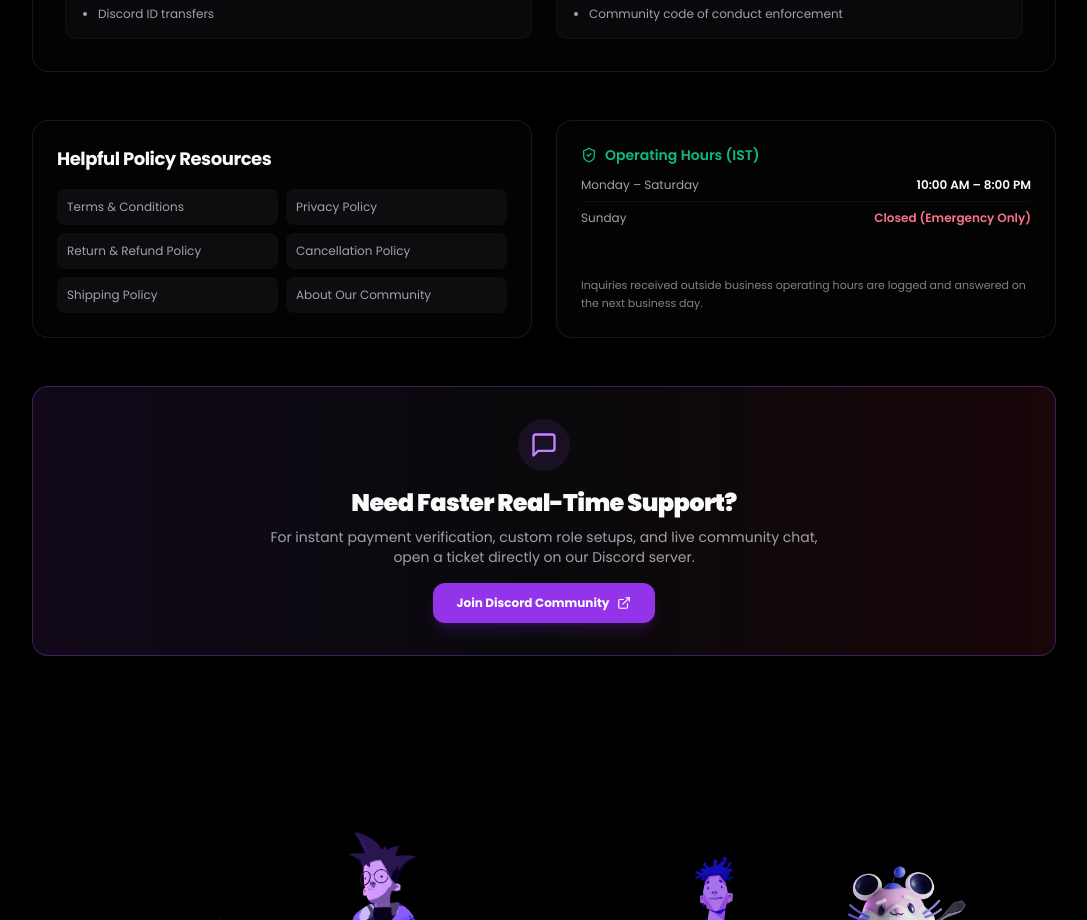
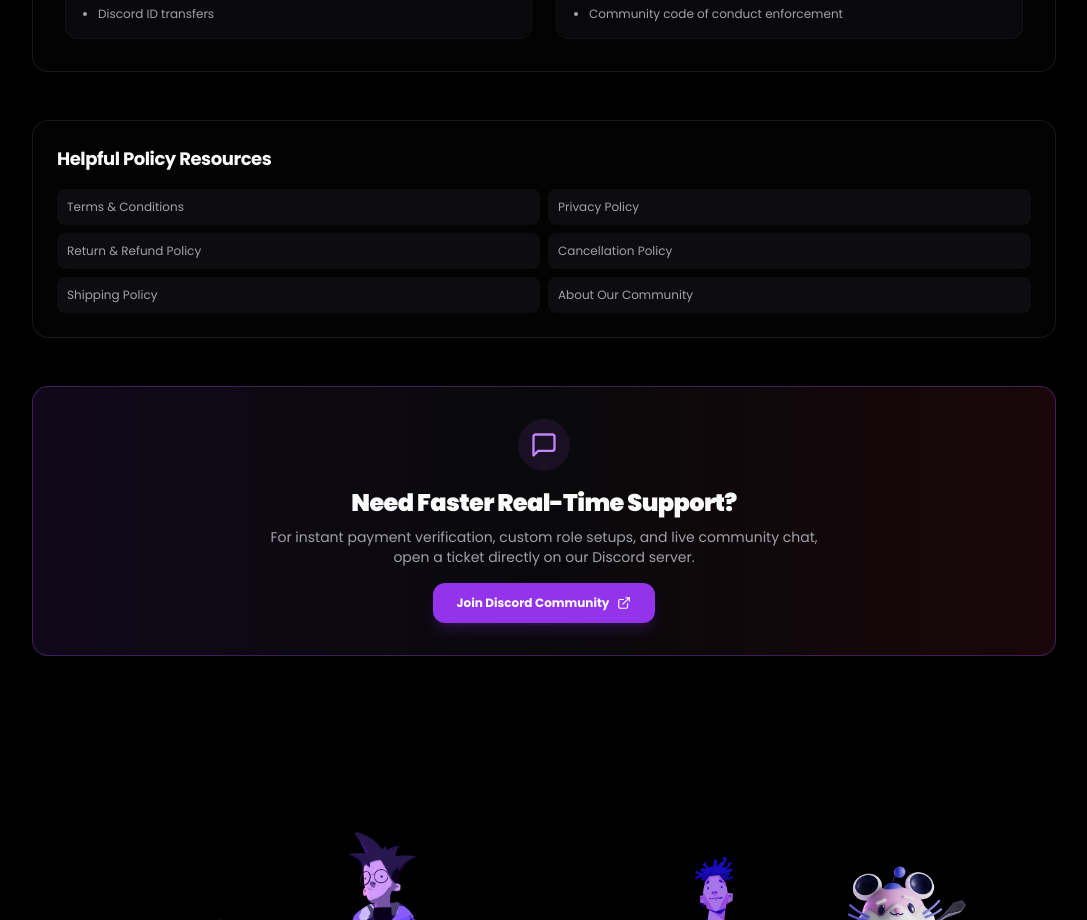
Before and after one commit to Kishore341507/aui, a Next.js app: page /contact in a window 1280 px wide. Shown: the part 1280-2200 px from the top of the page, without its empty margins (96-1183 px from the left). Built offline with nearby package versions, Linux system fonts and the light colour scheme; no server answers.

Commit message:
updated the contact page

```diff
--- a/app/contact/page.tsx
+++ b/app/contact/page.tsx
@@ -207,7 +207,7 @@ export default function ContactPage() {
         </section>
 
         {/* Quick Links & Business Hours Grid */}
-        <div className="grid grid-cols-1 md:grid-cols-2 gap-6">
+        <div className="grid grid-cols-1 md:grid-cols-1 gap-6">
           {/* Helpful Resources */}
           <section className="rounded-2xl border border-border/60 bg-card/40 backdrop-blur-xl p-6 space-y-4">
             <h2 className="text-lg font-bold tracking-tight">Helpful Policy Resources</h2>
@@ -232,28 +232,7 @@ export default function ContactPage() {
             </div>
           </section>
 
-          {/* Business Hours */}
-          <section className="rounded-2xl border border-border/60 bg-card/40 backdrop-blur-xl p-6 space-y-3 flex flex-col justify-between">
-            <div className="space-y-3">
-              <div className="flex items-center gap-2 text-emerald-500 font-semibold text-sm">
-                <ShieldCheck className="w-4 h-4" />
-                <span>Operating Hours (IST)</span>
-              </div>
-              <ul className="text-xs text-muted-foreground space-y-2">
-                <li className="flex justify-between pb-2 border-b border-border/30">
-                  <span>Monday – Saturday</span>
-                  <span className="font-semibold text-foreground">10:00 AM – 8:00 PM</span>
-                </li>
-                <li className="flex justify-between">
-                  <span>Sunday</span>
-                  <span className="font-semibold text-rose-400">Closed (Emergency Only)</span>
-                </li>
-              </ul>
-            </div>
-            <p className="text-[11px] text-muted-foreground/80 leading-relaxed pt-2">
-              Inquiries received outside business operating hours are logged and answered on the next business day.
-            </p>
-          </section>
+
         </div>
 
         {/* Discord Banner */}
```
